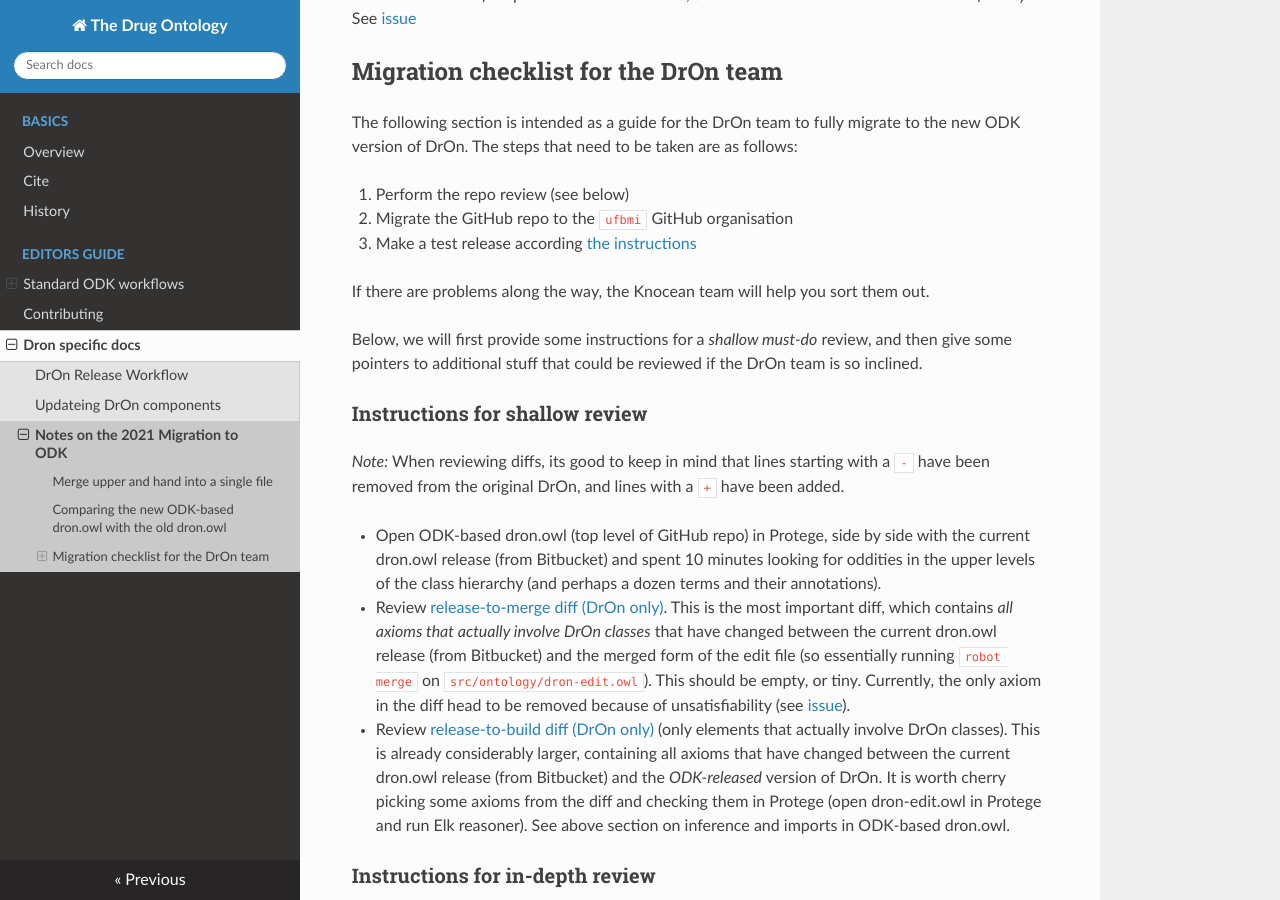
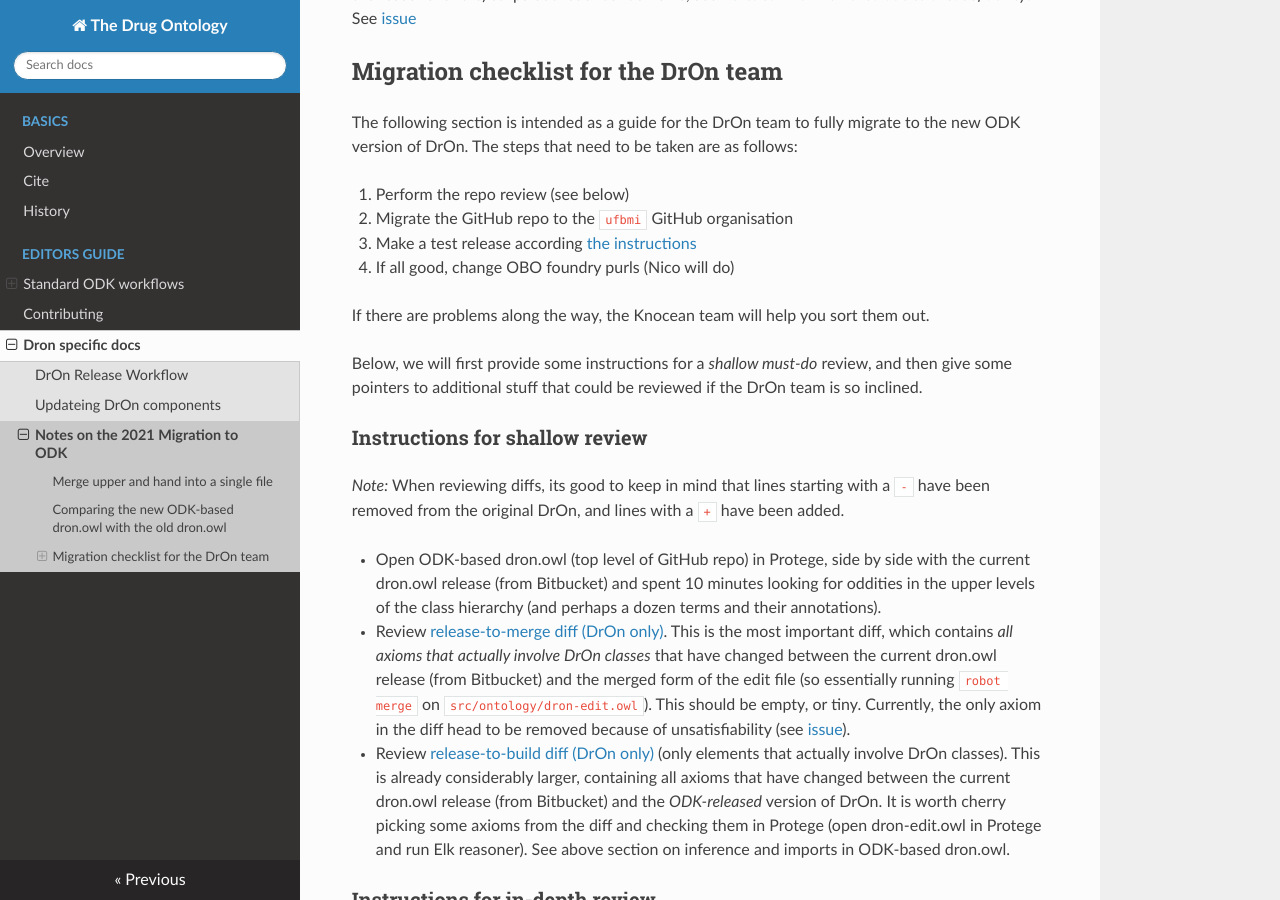
Before and after one commit to mcwdsi/dron, an MkDocs documentation site: the page built from docs/MigrationNotes.md, in a window 1280 px wide and 900 px high, scrolled down 1404 px. Built offline with MkDocs 1.6.1, drawn with Linux system fonts in a browser that asks for light colours; nearby versions of some CDN libraries.

Commit message:
Update MigrationNotes.md

```diff
--- a/docs/MigrationNotes.md
+++ b/docs/MigrationNotes.md
@@ -42,6 +42,7 @@ The following section is intended as a guide for the DrOn team to fully migrate
 1. Perform the repo review (see below)
 2. Migrate the GitHub repo to the `ufbmi` GitHub organisation
 3. Make a test release according [the instructions](DronReleaseWorkflow.md)
+4. If all good, change OBO foundry purls (Nico will do)
 
 If there are problems along the way, the Knocean team will help you sort them out.
 
```
